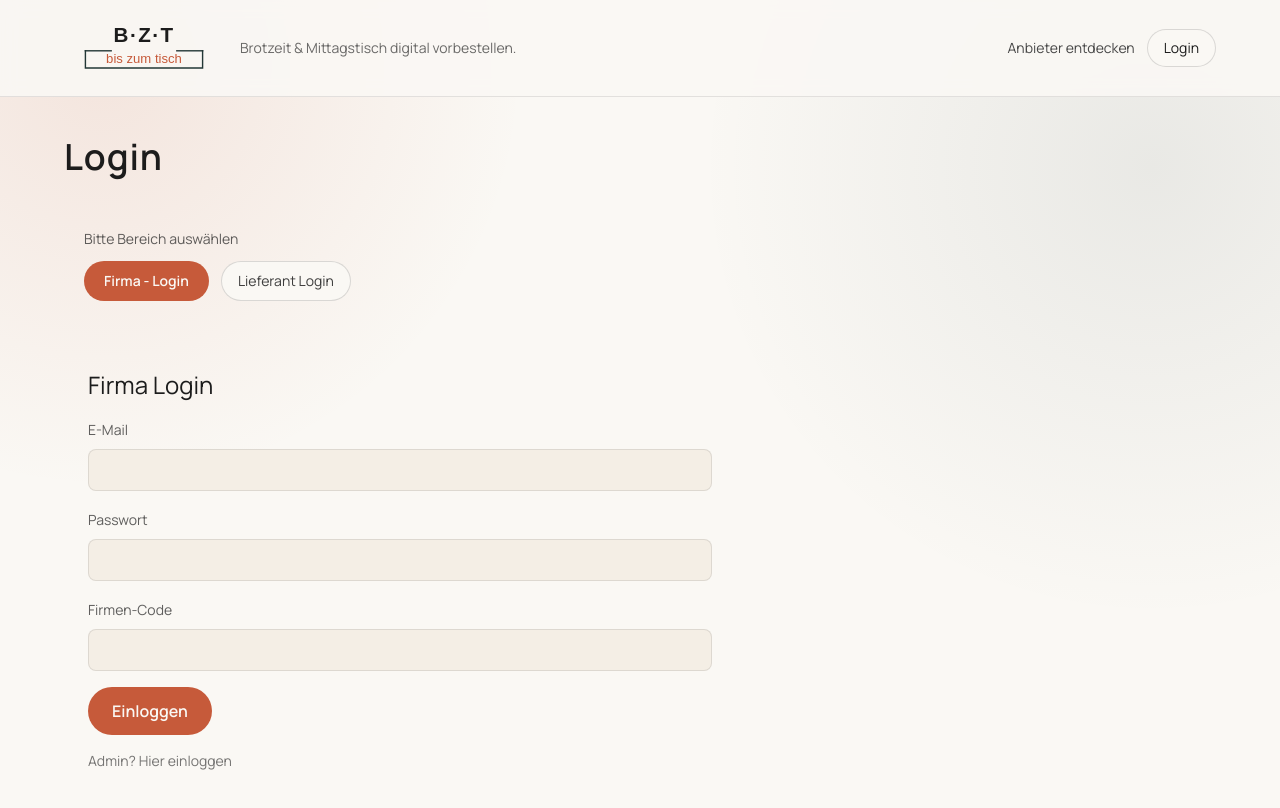
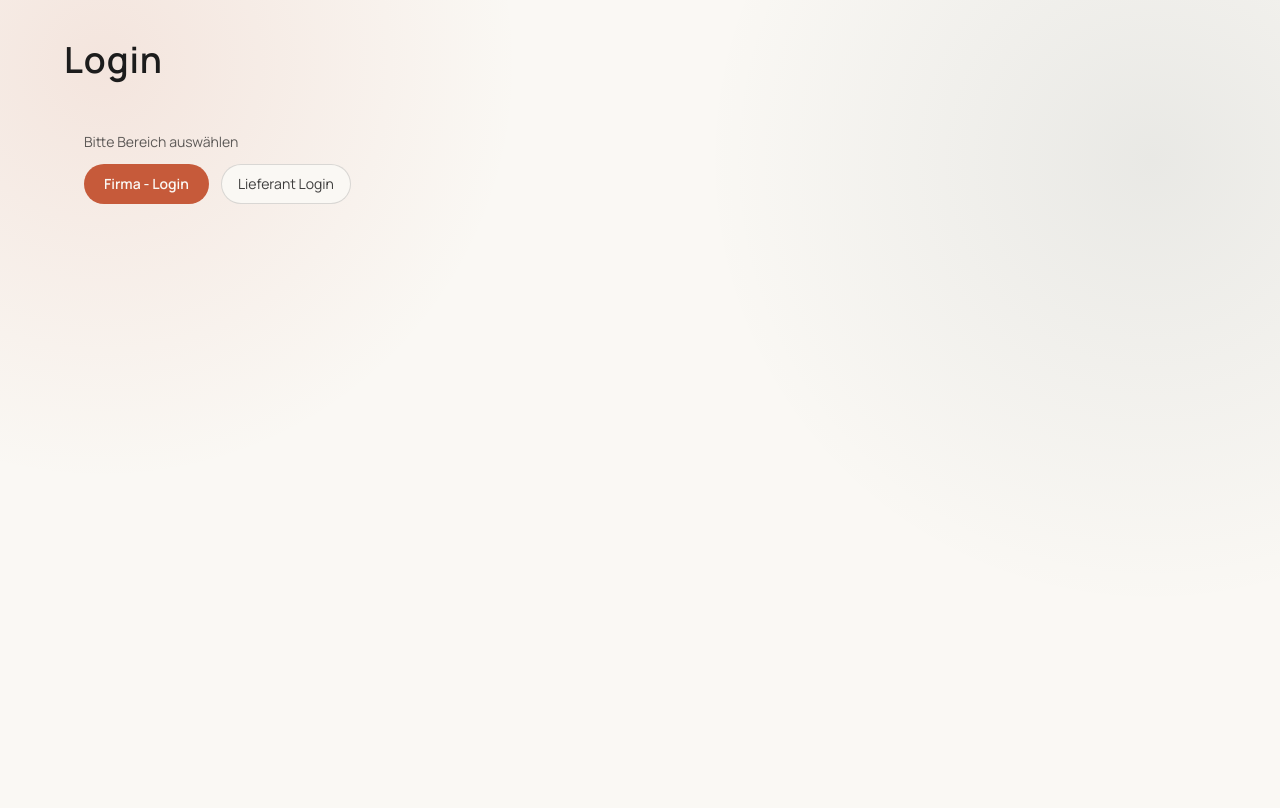
Before and after one commit to Sychar/BZT, a Next.js app in the folder apps/web/: page /login in a window 1280 px wide. Shown: the top 808 px of the page. Built offline with nearby package versions, Linux system fonts and the light colour scheme; no server answers.

Commit message:
vendor analytics, invoice pdf per company, simplified login/nav 2

```diff
--- a/apps/web/pages/login.tsx
+++ b/apps/web/pages/login.tsx
@@ -8,7 +8,7 @@ import { useAuth } from "../context/AuthContext";
 type LoginMode = "COMPANY" | "VENDOR";
 
 export default function LoginPage() {
-  const [mode, setMode] = useState<LoginMode>("COMPANY");
+  const [mode, setMode] = useState<LoginMode | null>(null);
   const [email, setEmail] = useState("");
   const [password, setPassword] = useState("");
   const [companyCode, setCompanyCode] = useState("");
@@ -30,12 +30,18 @@ export default function LoginPage() {
   }, [router.isReady, router.query.mode]);
 
   const title = useMemo(
-    () => (mode === "COMPANY" ? "Firma Login" : "Lieferant Login"),
+    () =>
+      mode === "COMPANY"
+        ? "Firma Login"
+        : mode === "VENDOR"
+          ? "Lieferant Login"
+          : "",
     [mode]
   );
 
   const submit = async (event: React.FormEvent) => {
     event.preventDefault();
+    if (!mode) return;
     setError(null);
     setLoading(true);
 
@@ -63,7 +69,7 @@ export default function LoginPage() {
   };
 
   return (
-    <PageShell title="Login">
+    <PageShell title="Login" hideHeader>
       <div className="max-w-2xl space-y-6">
         <div className="card p-5">
           <p className="text-sm text-ink/70 mb-3">Bitte Bereich auswählen</p>
@@ -91,6 +97,7 @@ export default function LoginPage() {
           </div>
         </div>
 
+        {mode && (
           <form onSubmit={submit} className="card p-6 space-y-4">
             <h2 className="text-2xl font-display text-ink">{title}</h2>
 
@@ -130,14 +137,22 @@ export default function LoginPage() {
 
             {error && <p className="text-sm text-brand-700">{error}</p>}
 
-          <button type="submit" disabled={loading} className="rounded-full bg-brand-500 px-6 py-3 text-paper font-semibold">
+            <button
+              type="submit"
+              disabled={loading}
+              className="rounded-full bg-brand-500 px-6 py-3 text-paper font-semibold"
+            >
               {loading ? "Bitte warten..." : "Einloggen"}
             </button>
 
             <p className="text-sm text-ink/60">
-            Admin? <Link href="/login/admin" className="hover:text-brand-600">Hier einloggen</Link>
+              Admin?{" "}
+              <Link href="/login/admin" className="hover:text-brand-600">
+                Hier einloggen
+              </Link>
             </p>
           </form>
+        )}
       </div>
     </PageShell>
   );
```
Lines whose indentation alone changed are shown as unchanged.
